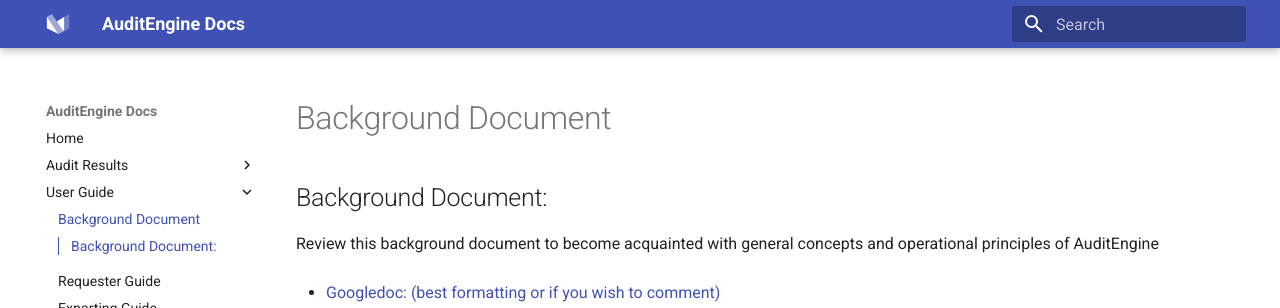
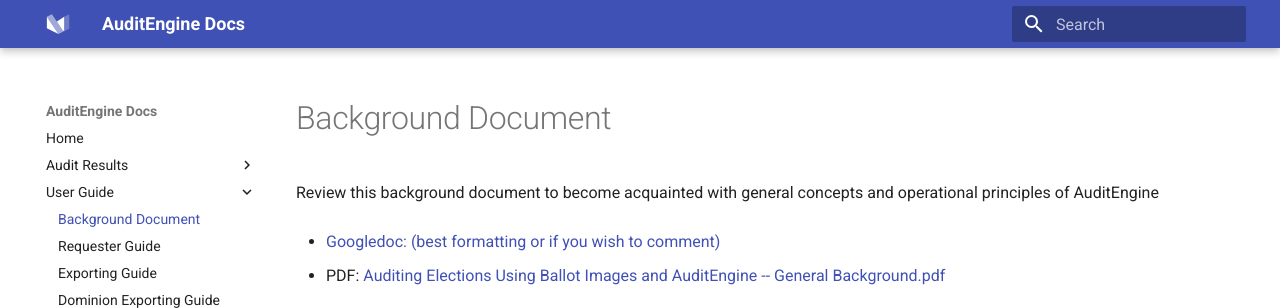
Before and after one commit to raylutz/audit-engine-docsite, an MkDocs documentation site: the page built from docs/user-guide/auditengine-background-doc.md, in a window 1280 px wide and 939 px high, cut to the strip 0-308 px from the top of the window. Built offline with MkDocs 1.6.1 and Material for MkDocs 9.7.7, drawn with Linux system fonts in a browser that asks for light colours.

Commit message:
Update auditengine-background-doc.md

```diff
--- a/docs/user-guide/auditengine-background-doc.md
+++ b/docs/user-guide/auditengine-background-doc.md
@@ -1,4 +1,3 @@
-## Background Document:
 Review this background document to become acquainted with general concepts and operational principles of AuditEngine
 
    * [Googledoc: (best formatting or if you wish to comment)](https://docs.google.com/document/d/18A1K8mXXHnhisLqBQigx0ibboz39FAh9hOSykcR-jT4/edit?usp=sharing)
```
